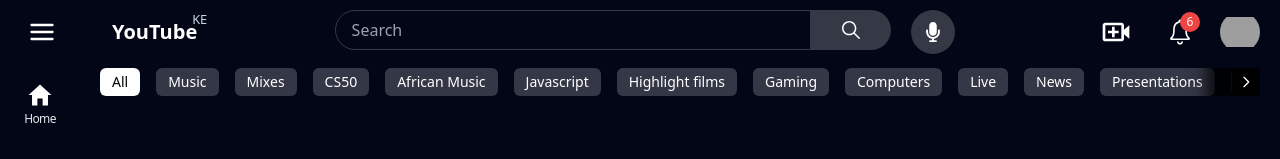
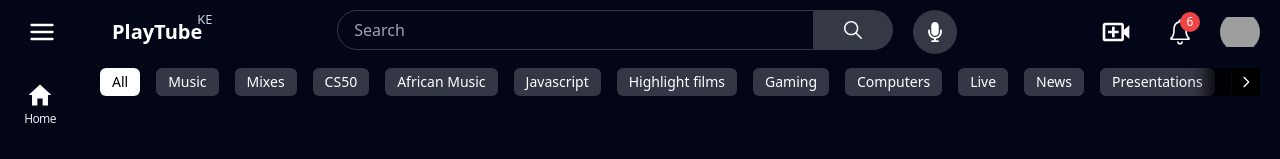
Before and after one commit to Tonnykimanthi/youtube-clone, a React (Vite) app: page / in a window 1280 px wide. Shown: the top 159 px of the page. Built offline with nearby package versions, Linux system fonts and the light colour scheme; grey boxes are pictures that could not be loaded; some icons are missing.

Commit message:
Edit: Logo, Readme

```diff
--- a/src/components/header/YoutubeLogo.tsx
+++ b/src/components/header/YoutubeLogo.tsx
@@ -4,7 +4,7 @@
   return (
     <button className="text-white flex items-center relative">
       <FaYoutube className="w-8 h-8 fill-red-600" />
-      <span className="text-xl font-bold">YouTube</span>
+      <span className="text-xl font-bold">PlayTube</span>
       <small className="absolute -top-1.5 -right-2.5 text-slate-300 font-medium">
         KE
       </small>
```
Also changed, not shown: 1 other file (tests, documents, lock files or other folders).
